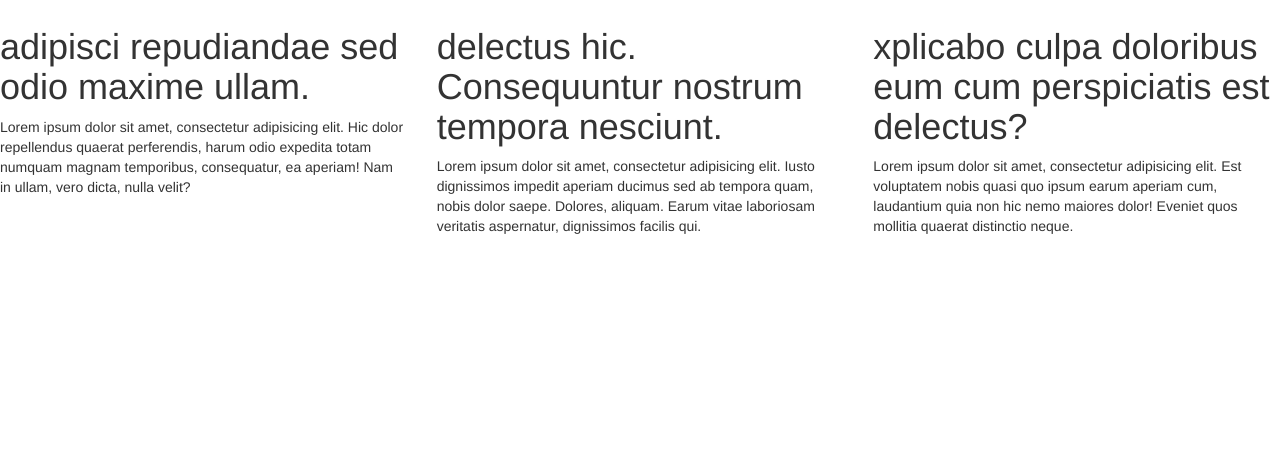
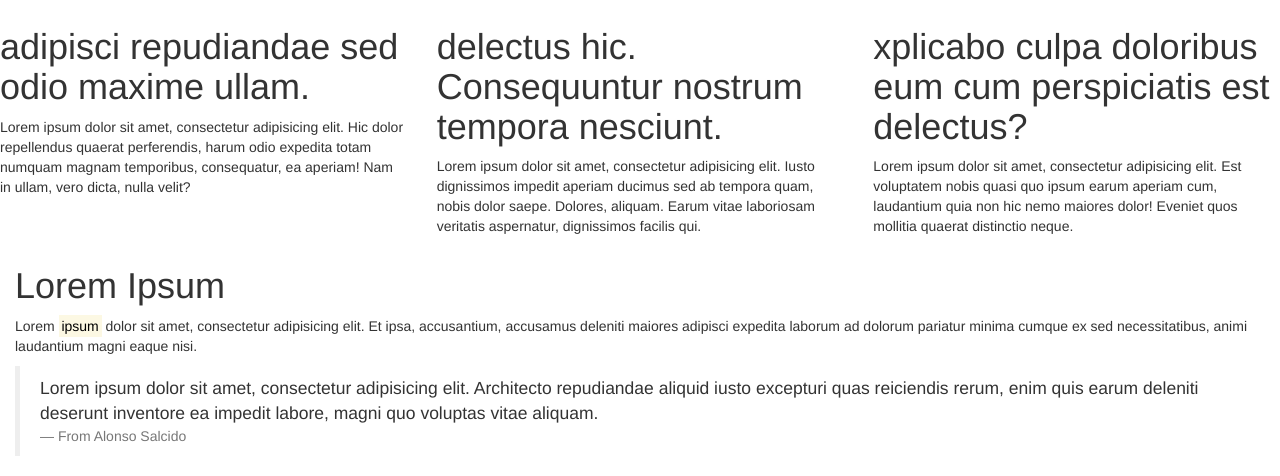
Before and after one commit to warmab13/unitIICSS, a plain HTML site: page bootstrapex/index.html in a window 1280 px wide. Shown: the part 748-1224 px from the top of the page. Before the commit the page ends 994 px from the top, so only its background shows below. Drawn offline with nearby package versions, Linux system fonts and the light colour scheme.

Commit message:
mark, abbr, blockquote

```diff
--- a/bootstrapex/index.html
+++ b/bootstrapex/index.html
@@ -62,5 +62,14 @@
 			<p>Lorem ipsum dolor sit amet, consectetur adipisicing elit. Est voluptatem nobis quasi quo ipsum earum aperiam cum, laudantium quia non hic nemo maiores dolor! Eveniet quos mollitia quaerat distinctio neque.</p>
 		</div>
 	</div>
+
+	<div class="container-fluid">
+		<h1>Lorem Ipsum</h1>
+		<p>Lorem <mark>ipsum</mark> dolor sit amet, consectetur <abbr>adipisicing elit<abbr>. Et ipsa, accusantium, accusamus deleniti maiores adipisci expedita laborum ad dolorum pariatur minima cumque ex sed necessitatibus, animi laudantium magni eaque nisi.</p>
+		<blockquote>
+			Lorem ipsum dolor sit amet, consectetur adipisicing elit. Architecto repudiandae aliquid iusto excepturi quas reiciendis rerum, enim quis earum deleniti deserunt inventore ea impedit labore, magni quo voluptas vitae aliquam.
+			<footer>From Alonso Salcido</footer>
+		</blockquote>
+	</div>
 </body>
 </html>
```
